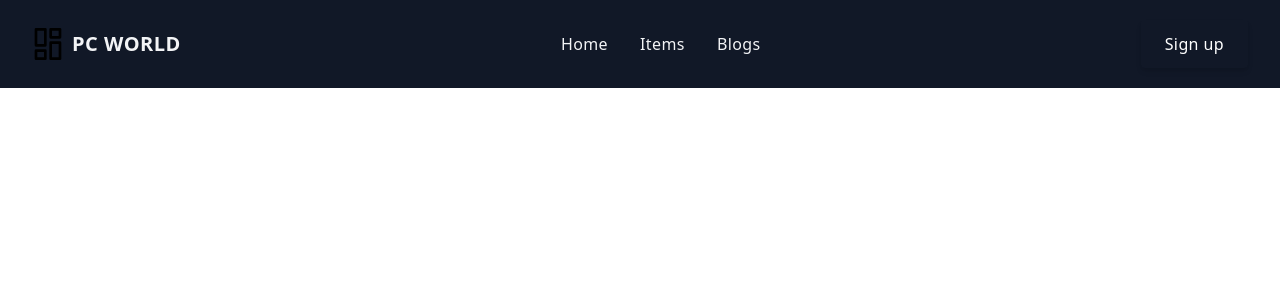
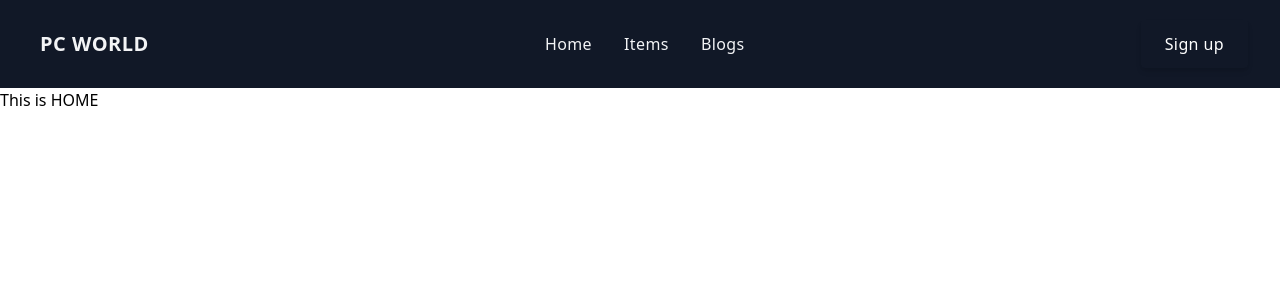
Before and after one commit to srdo96/pc-world-client-side, a React (Create React App) app: page / in a window 1280 px wide. Shown: the top 300 px of the page. Built offline with nearby package versions, Linux system fonts and the light colour scheme.

Commit message:
home route setup

```diff
--- a/src/App.js
+++ b/src/App.js
@@ -1,11 +1,17 @@
 import logo from "./logo.svg";
 import "./App.css";
 import Header from "./Page/Shared/Header/Header";
+import { Route, Routes } from "react-router-dom";
+import Home from "./Page/Home/Home/Home";
 
 function App() {
   return (
     <div className="App">
       <Header />
+      <Routes>
+        <Route path="/" element={<Home />}></Route>
+        <Route path="/home" element={<Home />}></Route>
+      </Routes>
     </div>
   );
 }
--- /dev/null
+++ b/src/Page/Home/Home/Home.js
@@ -0,0 +1,11 @@
+import React from "react";
+
+const Home = () => {
+  return (
+    <div>
+      <h1>This is HOME</h1>
+    </div>
+  );
+};
+
+export default Home;
--- a/src/Page/Shared/Header/Header.js
+++ b/src/Page/Shared/Header/Header.js
@@ -1,4 +1,5 @@
 import React, { useState } from "react";
+import { Link } from "react-router-dom";
 
 const Header = () => {
   const [isMenuOpen, setIsMenuOpen] = useState(false);
@@ -7,41 +8,26 @@ const Header = () => {
     <div class="bg-gray-900">
       <div class="px-4 py-5 mx-auto sm:max-w-xl md:max-w-full lg:max-w-screen-xl md:px-24 lg:px-8">
         <div class="relative flex items-center justify-between">
-          <a
-            href="/"
+          <Link
+            to="/"
             aria-label="Pc World"
             title="Pc World"
             class="inline-flex items-center"
           >
-            <svg
-              class="w-8 text-teal-accent-400"
-              viewBox="0 0 24 24"
-              strokeLinejoin="round"
-              strokeWidth="2"
-              strokeLinecap="round"
-              strokeMiterlimit="10"
-              stroke="currentColor"
-              fill="none"
-            >
-              <rect x="3" y="1" width="7" height="12" />
-              <rect x="3" y="17" width="7" height="6" />
-              <rect x="14" y="1" width="7" height="6" />
-              <rect x="14" y="11" width="7" height="12" />
-            </svg>
             <span class="ml-2 text-xl font-bold tracking-wide text-gray-100 uppercase">
               Pc World
             </span>
-          </a>
+          </Link>
           <ul class="flex items-center hidden space-x-8 lg:flex">
             <li>
-              <a
-                href="/"
+              <Link
+                to="/"
                 aria-label="Home"
                 title="Home"
                 class="font-medium tracking-wide text-gray-100 transition-colors duration-200 hover:text-teal-accent-400"
               >
                 Home
-              </a>
+              </Link>
             </li>
             <li>
               <a
@@ -109,21 +95,6 @@ const Header = () => {
                         title="Pc World"
                         class="inline-flex items-center"
                       >
-                        <svg
-                          class="w-8 text-deep-purple-accent-400"
-                          viewBox="0 0 24 24"
-                          strokeLinejoin="round"
-                          strokeWidth="2"
-                          strokeLinecap="round"
-                          strokeMiterlimit="10"
-                          stroke="currentColor"
-                          fill="none"
-                        >
-                          <rect x="3" y="1" width="7" height="12" />
-                          <rect x="3" y="17" width="7" height="6" />
-                          <rect x="14" y="1" width="7" height="6" />
-                          <rect x="14" y="11" width="7" height="12" />
-                        </svg>
                         <span class="ml-2 text-xl font-bold tracking-wide text-gray-800 uppercase">
                           Pc World
                         </span>
@@ -148,14 +119,14 @@ const Header = () => {
                   <nav>
                     <ul class="space-y-4">
                       <li>
-                        <a
-                          href="/"
+                        <Link
+                          to="/"
                           aria-label="Home"
                           title="Home"
                           class="font-medium tracking-wide text-gray-700 transition-colors duration-200 hover:text-deep-purple-accent-400"
                         >
                           Home
-                        </a>
+                        </Link>
                       </li>
                       <li>
                         <a
```
